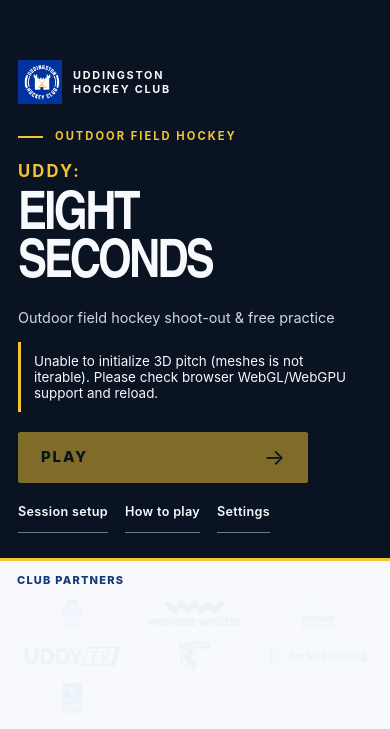
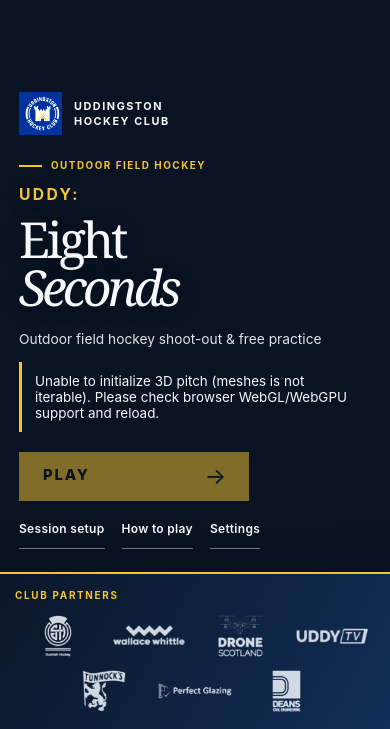
Before and after one commit to Mcsnappy-maker/uddy-eight-seconds, a website built with Vite: page index.html in a window 390 px wide. Shown: the part 115-844 px from the top of the page. Built offline with nearby package versions, Linux system fonts and the light colour scheme; what @babylonjs/core would draw is missing.

Commit message:
design: fix mobile hero scale and restore readable club sponsor logos on navy

```diff
--- a/src/style.css
+++ b/src/style.css
@@ -965,17 +965,17 @@ body {
 /* The actual 3D scene remains in view after loading. No illustration or new asset is required. */
 .title-screen.is-scene-ready {
   background:
-    linear-gradient(90deg, rgba(9, 19, 33, 0.96) 0%, rgba(9, 19, 33, 0.91) 25%, rgba(9, 19, 33, 0.72) 47%, rgba(9, 19, 33, 0.12) 86%),
-    linear-gradient(0deg, rgba(9, 19, 33, 0.55), transparent 42%);
+    linear-gradient(90deg, rgba(7, 18, 34, 0.94) 0%, rgba(7, 18, 34, 0.77) 34%, rgba(7, 18, 34, 0.12) 88%),
+    linear-gradient(0deg, rgba(7, 18, 34, 0.62), rgba(7, 18, 34, 0) 60%);
 }
 
 .title-hero-area {
   display: flex;
-  flex: 1 0 auto;
+  flex: 1 1 auto;
   min-height: 0;
   align-items: center;
   justify-content: flex-start;
-  padding: clamp(24px, 3.5vw, 62px) clamp(22px, 6.2vw, 118px);
+  padding: clamp(24px, 3.5vw, 56px) clamp(24px, 6.2vw, 112px);
 }
 
 .title-card {
@@ -983,7 +983,7 @@ body {
   display: flex;
   flex-direction: column;
   align-items: flex-start;
-  width: min(600px, 60vw);
+  width: min(530px, 55vw);
   max-width: 100%;
   padding: 0;
   border: 0;
@@ -998,7 +998,7 @@ body {
   display: flex;
   align-items: center;
   gap: 14px;
-  margin-bottom: clamp(20px, 3.5vh, 40px);
+  margin-bottom: clamp(18px, 3vh, 34px);
 }
 
 .title-crest {
@@ -1034,7 +1034,7 @@ body {
   font-size: 0.7rem;
   font-weight: 680;
   line-height: 1.5;
-  letter-spacing: 0.18em;
+  letter-spacing: 0.16em;
   text-transform: uppercase;
 }
 
@@ -1050,25 +1050,27 @@ body {
   display: flex;
   flex-direction: column;
   align-items: flex-start;
-  margin: clamp(13px, 2vh, 22px) 0 0;
+  margin: clamp(12px, 2vh, 20px) 0 0;
   color: #F7F9FC;
-  font-family: 'Arial Narrow', 'Franklin Gothic Medium', 'Segoe UI', Arial, sans-serif;
-  font-size: clamp(4.5rem, 7.2vw, 8rem);
-  font-weight: 800;
-  line-height: 0.92;
-  letter-spacing: -0.047em;
-  text-transform: uppercase;
+  font-family: Georgia, 'Iowan Old Style', 'Palatino Linotype', 'Times New Roman', serif;
+  font-size: clamp(4.5rem, 7.2vw, 7.75rem);
+  font-weight: 500;
+  line-height: 0.94;
+  letter-spacing: -0.06em;
+  text-transform: none;
+  text-shadow: 0 2px 24px rgba(3, 13, 27, 0.2);
 }
 
 .title-heading-brand {
   display: block;
-  margin-bottom: clamp(9px, 1.5vh, 16px);
+  margin-bottom: clamp(12px, 1.6vh, 17px);
   color: #F4C431;
   font-family: 'Inter', 'Segoe UI', system-ui, sans-serif;
-  font-size: clamp(1.05rem, 1.6vw, 1.5rem);
-  font-weight: 740;
-  line-height: 1.15;
-  letter-spacing: 0.13em;
+  font-size: clamp(1.05rem, 1.5vw, 1.45rem);
+  font-weight: 730;
+  line-height: 1.2;
+  letter-spacing: 0.15em;
+  text-transform: uppercase;
 }
 
 .title-heading-word {
@@ -1077,15 +1079,16 @@ body {
 }
 
 .title-heading-word:last-child {
-  font-style: normal;
-  letter-spacing: -0.056em;
+  font-style: italic;
+  font-weight: 400;
+  letter-spacing: -0.077em;
 }
 
 .title-sub {
-  max-width: 29rem;
-  margin: clamp(17px, 2.6vh, 27px) 0 0;
-  color: rgba(247, 249, 252, 0.85);
-  font-size: clamp(0.87rem, 1.08vw, 1rem);
+  max-width: 27rem;
+  margin: clamp(16px, 2.5vh, 25px) 0 0;
+  color: rgba(247, 249, 252, 0.9);
+  font-size: clamp(0.87rem, 1.08vw, 1.02rem);
   font-weight: 400;
   line-height: 1.55;
 }
@@ -1136,21 +1139,21 @@ body {
   display: flex;
   flex-direction: column;
   align-items: flex-start;
-  gap: 14px;
+  gap: 12px;
   width: 100%;
-  margin-top: clamp(20px, 3.3vh, 32px);
+  margin-top: clamp(21px, 3vh, 30px);
 }
 
 .title-play-btn {
   position: relative;
-  width: min(260px, 100%);
-  min-height: 54px;
-  padding: 14px 55px 14px 22px;
+  width: min(235px, 100%);
+  min-height: 52px;
+  padding: 12px 54px 12px 23px;
   border: 1px solid #F4C431;
-  border-radius: 2px;
+  border-radius: 0;
   background: #F4C431;
   color: #091321;
-  font-size: 0.94rem;
+  font-size: 0.93rem;
   font-weight: 760;
   line-height: 1.3;
   letter-spacing: 0.12em;
@@ -1190,10 +1193,10 @@ body {
 .title-secondary-row .hud-btn {
   flex: 0 0 auto;
   min-width: 0;
-  min-height: 40px;
-  padding: 6px 0;
+  min-height: 42px;
+  padding: 7px 0;
   border: 0;
-  border-bottom: 1px solid rgba(247, 249, 252, 0.45);
+  border-bottom: 1px solid rgba(247, 249, 252, 0.46);
   border-radius: 0;
   background: transparent;
   color: #F7F9FC;
@@ -1211,31 +1214,33 @@ body {
 
 /* Important: show all seven real partner marks, in original colours and at readable size. */
 .title-partners-footer {
-  position: sticky;
-  bottom: 0;
+  position: relative;
   z-index: 2;
   display: flex;
   flex: 0 0 auto;
   flex-direction: column;
   align-items: stretch;
-  gap: 9px;
+  gap: 10px;
   width: 100%;
   max-width: none;
   margin: 0;
-  padding: 13px clamp(22px, 5vw, 90px) 17px;
+  padding: 16px clamp(24px, 5vw, 90px) 20px;
   border: 0;
-  border-top: 3px solid #F4C431;
+  border-top: 2px solid #F4C431;
   border-radius: 0;
-  background: #F7F9FC;
-  box-shadow: 0 -8px 32px rgba(9, 19, 33, 0.15);
+  background: linear-gradient(120deg, #0B1628 0%, #102E57 100%);
+  box-shadow: 0 -12px 36px rgba(4, 11, 22, 0.22);
 }
 
 .title-partners-footer .sponsors-label {
-  color: #123A78;
-  font-size: 0.69rem;
-  font-weight: 760;
-  line-height: 1.4;
-  letter-spacing: 0.11em;
+  display: flex;
+  align-items: center;
+  gap: 16px;
+  color: #F4C431;
+  font-size: 0.67rem;
+  font-weight: 750;
+  line-height: 1.45;
+  letter-spacing: 0.17em;
   text-transform: uppercase;
 }
 
@@ -1244,30 +1249,33 @@ body {
   grid-template-columns: repeat(7, minmax(0, 1fr));
   align-items: center;
   justify-items: center;
-  column-gap: clamp(10px, 1.55vw, 26px);
-  row-gap: 9px;
+  column-gap: clamp(12px, 2vw, 30px);
+  row-gap: 10px;
   width: 100%;
   min-width: 0;
 }
 
 #title-partners-logos > img,
 #title-partners-logos > a {
+  display: flex;
+  align-items: center;
+  justify-content: center;
+  width: 100%;
+  min-width: 0;
+  height: 60px;
+  max-width: none;
+  padding: 5px 6px;
+  border: 0;
+  background: transparent;
+}
+
+#title-partners-logos > img,
+#title-partners-logos > a img {
   display: block;
   width: 100%;
-  min-width: 0;
-  height: 44px;
+  height: 100%;
   max-width: none;
-  padding: 1px 4px;
-  border: 0;
-  background: transparent;
-}
-
-#title-partners-logos > img,
-#title-partners-logos > a img {
-  object-fit: contain;
-  object-position: center;
-  opacity: 1;
-  filter: none;
+  max-height: none;
 }
 
 #title-partners-logos > a img {
@@ -1355,21 +1363,21 @@ body {
 
 @media (max-width: 980px) {
   .title-hero-area {
-    padding: 30px 24px;
+    padding: 24px;
   }
 
   .title-card {
-    width: min(570px, 72vw);
+    width: min(500px, 68vw);
   }
 
   .title-heading {
-    font-size: clamp(4.25rem, 8.1vw, 6.5rem);
+    font-size: clamp(4.25rem, 7.8vw, 6.4rem);
   }
 
   .title-screen.is-scene-ready {
     background:
-      linear-gradient(90deg, rgba(9, 19, 33, 0.97) 0%, rgba(9, 19, 33, 0.89) 42%, rgba(9, 19, 33, 0.3) 94%),
-      linear-gradient(0deg, rgba(9, 19, 33, 0.56), transparent 48%);
+      linear-gradient(90deg, rgba(7, 18, 34, 0.96) 0%, rgba(7, 18, 34, 0.79) 47%, rgba(7, 18, 34, 0.19) 100%),
+      linear-gradient(0deg, rgba(7, 18, 34, 0.55), transparent 60%);
   }
 
   #title-partners-logos {
@@ -1380,20 +1388,28 @@ body {
 
   #title-partners-logos > img,
   #title-partners-logos > a {
-    height: 37px;
+    height: 48px;
+  }
+
+  #title-partners-logos > :nth-child(5) {
+    grid-column: 1;
   }
 }
 
 @media (max-width: 680px) {
   .howto-cols {
     grid-template-columns: 1fr;
+  }
+
+  .title-screen {
+    background: #091321;
   }
 
   .title-hero-area {
     flex: 1 0 auto;
     align-items: flex-end;
     min-height: 0;
-    padding: 24px 22px 25px;
+    padding: 28px 23px 23px;
   }
 
   .title-card {
@@ -1402,35 +1418,55 @@ body {
 
   .title-screen.is-scene-ready {
     background:
-      linear-gradient(0deg, rgba(9, 19, 33, 0.97) 0%, rgba(9, 19, 33, 0.89) 44%, rgba(9, 19, 33, 0.3) 100%);
+      linear-gradient(0deg, rgba(7, 18, 34, 0.98) 0%, rgba(7, 18, 34, 0.92) 37%, rgba(7, 18, 34, 0.42) 100%);
   }
 
   .title-identity {
-    gap: 11px;
-    margin-bottom: 24px;
+    gap: 12px;
+    margin-bottom: 23px;
   }
 
   .title-crest {
-    width: 44px;
-    height: 44px;
+    width: 43px;
+    height: 43px;
   }
 
   .title-club {
     font-size: 0.68rem;
+    letter-spacing: 0.14em;
+  }
+
+  .title-eyebrow {
+    gap: 9px;
+    font-size: 0.62rem;
+    letter-spacing: 0.15em;
+  }
+
+  .title-eyebrow-rule {
+    width: 23px;
   }
 
   .title-heading {
-    font-size: clamp(3.2rem, 13.6vw, 5.2rem);
-    letter-spacing: -0.05em;
+    margin-top: 13px;
+    font-size: clamp(3.25rem, 12.7vw, 5rem);
+    line-height: 0.98;
+    letter-spacing: -0.065em;
   }
 
   .title-heading-brand {
-    font-size: 1.04rem;
+    margin-bottom: 10px;
+    font-size: 0.98rem;
   }
 
   .title-sub {
-    margin-top: 16px;
-    font-size: 0.9rem;
+    max-width: 22rem;
+    margin-top: 17px;
+    font-size: 0.86rem;
+    line-height: 1.5;
+  }
+
+  .title-loading {
+    margin-top: 14px;
   }
 
   .title-actions {
@@ -1439,36 +1475,54 @@ body {
   }
 
   .title-play-btn {
-    min-height: 51px;
-    width: min(290px, 100%);
+    width: min(230px, 100%);
+    min-height: 49px;
+    padding-top: 10px;
+    padding-bottom: 10px;
   }
 
   .title-secondary-row {
     gap: 5px 17px;
   }
 
+  .title-secondary-row .hud-btn {
+    min-height: 38px;
+    font-size: 0.75rem;
+    padding: 7px 0;
+  }
+
   .title-partners-footer {
-    gap: 9px;
-    padding: 12px 20px 14px;
+    gap: 10px;
+    padding: 14px 18px calc(14px + env(safe-area-inset-bottom));
+  }
+
+  .title-partners-footer .sponsors-label {
+    font-size: 0.62rem;
   }
 
   #title-partners-logos {
-    grid-template-columns: repeat(3, minmax(0, 1fr));
-    column-gap: 13px;
-    row-gap: 8px;
+    grid-template-columns: repeat(8, minmax(0, 1fr));
+    column-gap: 5px;
+    row-gap: 7px;
   }
 
   #title-partners-logos > img,
   #title-partners-logos > a {
-    height: 34px;
-  }
-}
-
-@media (max-height: 600px) and (orientation: landscape) {
+    grid-column: span 2;
+    height: 48px;
+    padding: 2px 5px;
+  }
+
+  #title-partners-logos > :nth-child(5) {
+    grid-column: 2 / span 2;
+  }
+}
+
+@media (max-height: 620px) and (orientation: landscape) {
   .title-hero-area {
     align-items: center;
-    padding-top: 12px;
-    padding-bottom: 12px;
+    padding-top: 10px;
+    padding-bottom: 10px;
   }
 
   .title-identity {
@@ -1480,50 +1534,47 @@ body {
     height: 32px;
   }
 
-  .title-club {
-    font-size: 0.63rem;
-  }
-
   .title-eyebrow {
-    font-size: 0.63rem;
+    font-size: 0.59rem;
   }
 
   .title-heading {
-    margin-top: 11px;
-    font-size: clamp(2.65rem, 11.7vh, 4.5rem);
+    margin-top: 10px;
+    font-size: clamp(2.6rem, 10.7vh, 4.1rem);
+    line-height: 0.94;
   }
 
   .title-heading-brand {
-    margin-bottom: 7px;
-    font-size: 0.9rem;
+    margin-bottom: 6px;
+    font-size: 0.84rem;
   }
 
   .title-sub {
     margin-top: 10px;
-    font-size: 0.81rem;
+    font-size: 0.77rem;
   }
 
   .title-actions {
-    margin-top: 12px;
-    gap: 7px;
+    margin-top: 10px;
+    gap: 6px;
   }
 
   .title-play-btn {
-    width: min(238px, 100%);
-    min-height: 43px;
+    width: min(200px, 100%);
+    min-height: 42px;
     padding-top: 7px;
     padding-bottom: 7px;
   }
 
   .title-secondary-row .hud-btn {
-    min-height: 29px;
+    min-height: 28px;
     padding: 3px 0;
   }
 
   .title-partners-footer {
-    gap: 4px;
-    padding-top: 6px;
-    padding-bottom: 6px;
+    gap: 5px;
+    padding-top: 7px;
+    padding-bottom: 8px;
   }
 
   #title-partners-logos {
@@ -1534,23 +1585,60 @@ body {
 
   #title-partners-logos > img,
   #title-partners-logos > a {
-    height: 27px;
+    grid-column: span 1;
+    height: 32px;
     padding: 0 2px;
+  }
+
+  #title-partners-logos > :nth-child(5) {
+    grid-column: 5;
   }
 }
 
 @media (max-width: 420px) {
   .title-hero-area {
-    padding-right: 18px;
-    padding-left: 18px;
+    padding-left: 19px;
+    padding-right: 19px;
   }
 
   .title-heading {
-    font-size: clamp(3.05rem, 13.6vw, 3.7rem);
+    font-size: clamp(3.1rem, 12.7vw, 3.85rem);
   }
 
   .title-partners-footer {
-    padding-left: 17px;
-    padding-right: 17px;
-  }
-}
+    padding-left: 15px;
+    padding-right: 15px;
+  }
+}
+
+@media (max-width: 350px) and (orientation: portrait) {
+  .title-heading {
+    font-size: 2.95rem;
+  }
+
+  .title-hero-area {
+    padding-left: 14px;
+    padding-right: 14px;
+  }
+
+  .title-identity {
+    margin-bottom: 15px;
+  }
+
+  .title-sub {
+    font-size: 0.79rem;
+  }
+
+  .title-secondary-row {
+    gap: 4px 12px;
+  }
+
+  .title-secondary-row .hud-btn {
+    font-size: 0.7rem;
+  }
+
+  .title-partners-footer {
+    padding-left: 10px;
+    padding-right: 10px;
+  }
+}
```
